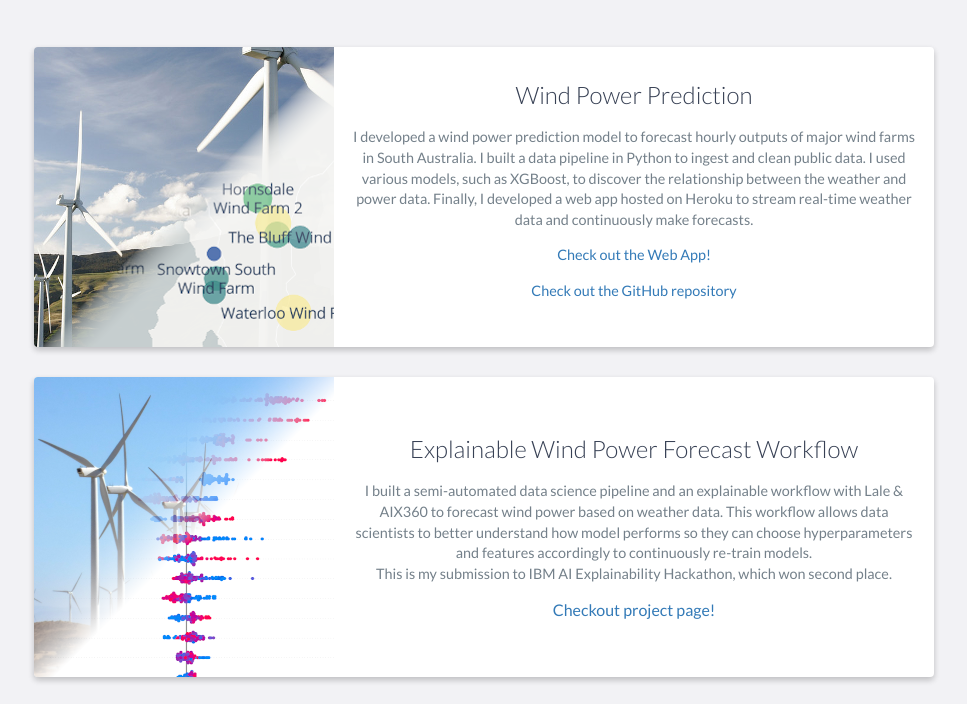
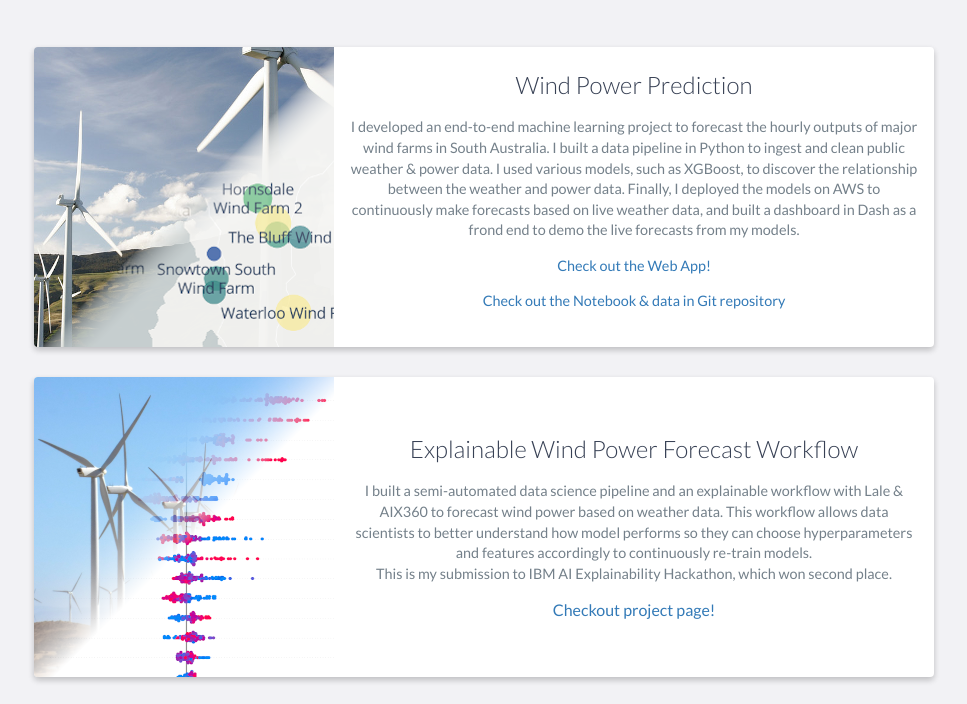
Before and after one commit to hengwang322/hengwang322.github.io, a plain HTML site: page index.html in a window 1280 px wide. Shown: the part 1221-1925 px from the top of the page, without its empty margins (156-1123 px from the left). Drawn offline with nearby package versions, Linux system fonts and the light colour scheme.

Commit message:
Updated skills & project

```diff
--- a/index.html
+++ b/index.html
@@ -110,16 +110,16 @@
                     <div class="project-info">
                         <h3>Wind Power Prediction</h3>
                         <p>
-                            I developed a wind power prediction model to forecast hourly outputs of major wind farms in South Australia.
-                            I built a data pipeline in Python to ingest and clean public data. I used various models, such as XGBoost,
-                            to discover the relationship between the weather and power data. Finally, I developed a
-                            web app hosted on Heroku to stream real-time weather data and continuously make forecasts.
+                            I developed an end-to-end machine learning project to forecast the hourly outputs of major wind farms in South Australia.
+                            I built a data pipeline in Python to ingest and clean public weather & power data. I used various models, such as XGBoost,
+                            to discover the relationship between the weather and power data. Finally, I deployed the models on AWS to continuously make forecasts
+                            based on live weather data, and built a dashboard in Dash as a frond end to demo the live forecasts from my models.
                         </p>
                         <p>
-                            <a href="https://wpp-hw.herokuapp.com/" target="_blank">Check out the Web App!</a>
+                            <a href="http://wpp-hw.ml/" target="_blank">Check out the Web App!</a>
                         </p>
                         <p>
-                            <a href="https://github.com/hengwang322/wind_power_prediction" target="_blank">Check out the GitHub repository</a>
+                            <a href="https://github.com/hengwang322/wind_power_prediction" target="_blank">Check out the Notebook & data in Git repository</a>
                         </p>
                     </div>
                 </div>
@@ -194,8 +194,10 @@
             <li>Git/ Github</li>
             <li>Linux</li>
             <li>Tableau</li>
+            <li>Dash</li>
             <li>Selenium</li>
             <li>Google Cloud Platform</li>
+            <li>Amazon Web Services</li>
             <li>Heroku</li>
             <li>HTML</li>
             <li>Javascript</li>
```
